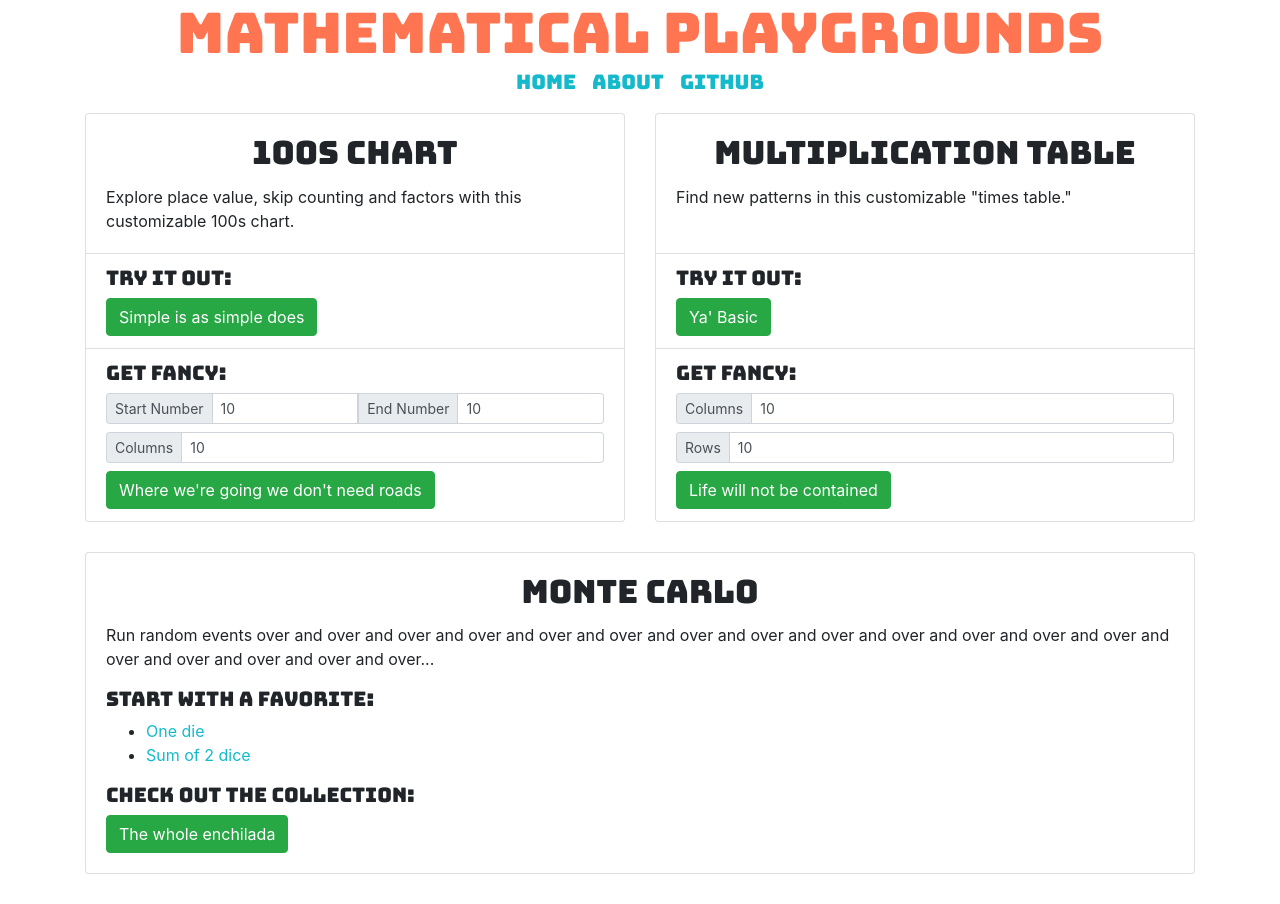
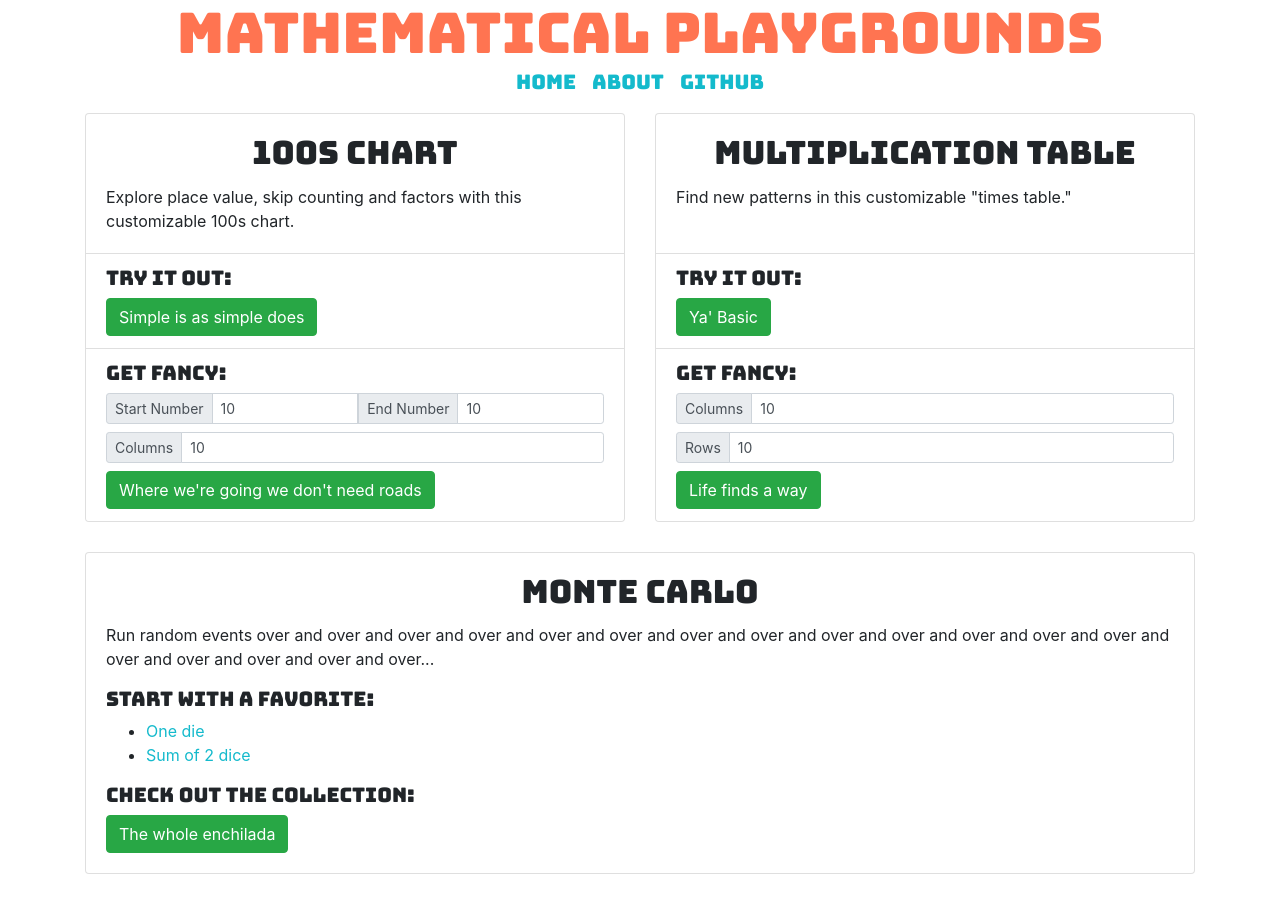
Before and after one commit to TylerAuer/math-tools, a Jekyll site: the page built from index.html, in a window 1280 px wide. Built offline with Jekyll 4.4.1, drawn with Linux system fonts in a browser that asks for light colours; nearby versions of some CDN libraries.

Commit message:
better Jurassic Park quote

```diff
--- a/index.html
+++ b/index.html
@@ -91,7 +91,7 @@ title: "Home"
             <input id="mult-table-rows" type="number" min="1" max="200" class="form-control" value="10">
           </div>
 
-          <a id="btn-build-mult-table" class="btn btn-success" role="button">Life will not be contained</a>
+          <a id="btn-build-mult-table" class="btn btn-success" role="button">Life finds a way</a>
         </li>
       </ul>
     </div>
```
